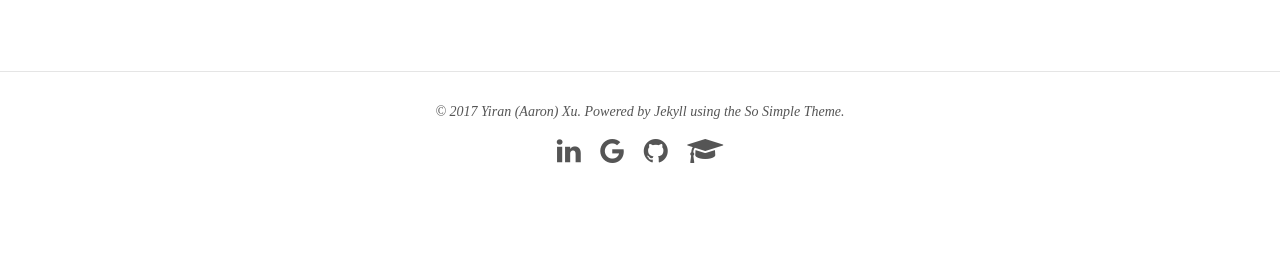
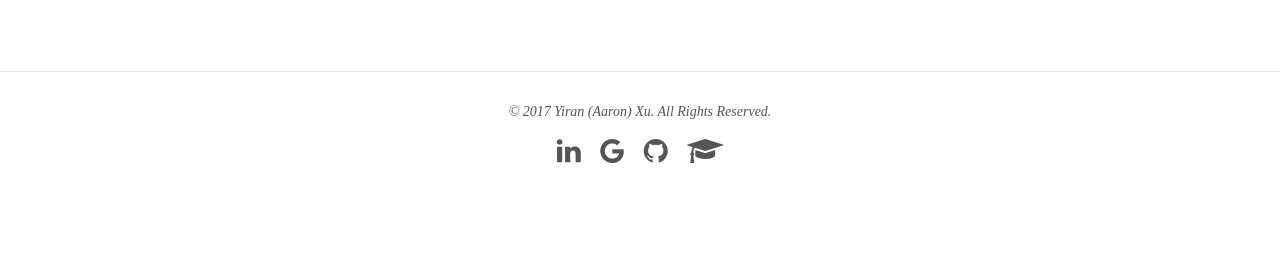
Before and after one commit to aaronxu17/aaronxu17.github.io, a Jekyll site: the page built from index.html, in a window 1280 px wide. Shown: the part 850-1110 px from the top of the page. Built offline with Jekyll 4.4.1, drawn with Linux system fonts in a browser that asks for light colours; nearby versions of some CDN libraries.

Commit message:
copyright

```diff
--- a/_includes/footer.html
+++ b/_includes/footer.html
@@ -1,6 +1,6 @@
 {% if site.owner.google.ad-client and site.owner.google.ad-slot %}{% include ad-footer.html %}{% endif %}
 
-<span>&copy; {{ site.time | date: '%Y' }} {{ site.owner.name }}. Powered by <a href="http://jekyllrb.com" rel="nofollow">Jekyll</a> using the <a href="https://mademistakes.com/work/so-simple-jekyll-theme/" rel="nofollow">So Simple Theme</a>.</span>
+<span>&copy; {{ site.time | date: '%Y' }} {{ site.owner.name }}. All Rights Reserved.</span>
 <div class="social-icons">
 	{% if site.owner.twitter %}<a href="https://twitter.com/{{ site.owner.twitter }}" title="{{ site.owner.name}} on Twitter" target="_blank"><i class="fa fa-twitter-square fa-2x"></i></a>{% endif %}
 	{% if site.owner.facebook %}<a href="https://facebook.com/{{ site.owner.facebook }}" title="{{ site.owner.name}} on Facebook" target="_blank"><i class="fa fa-facebook-square fa-2x"></i></a>{% endif %}
```
